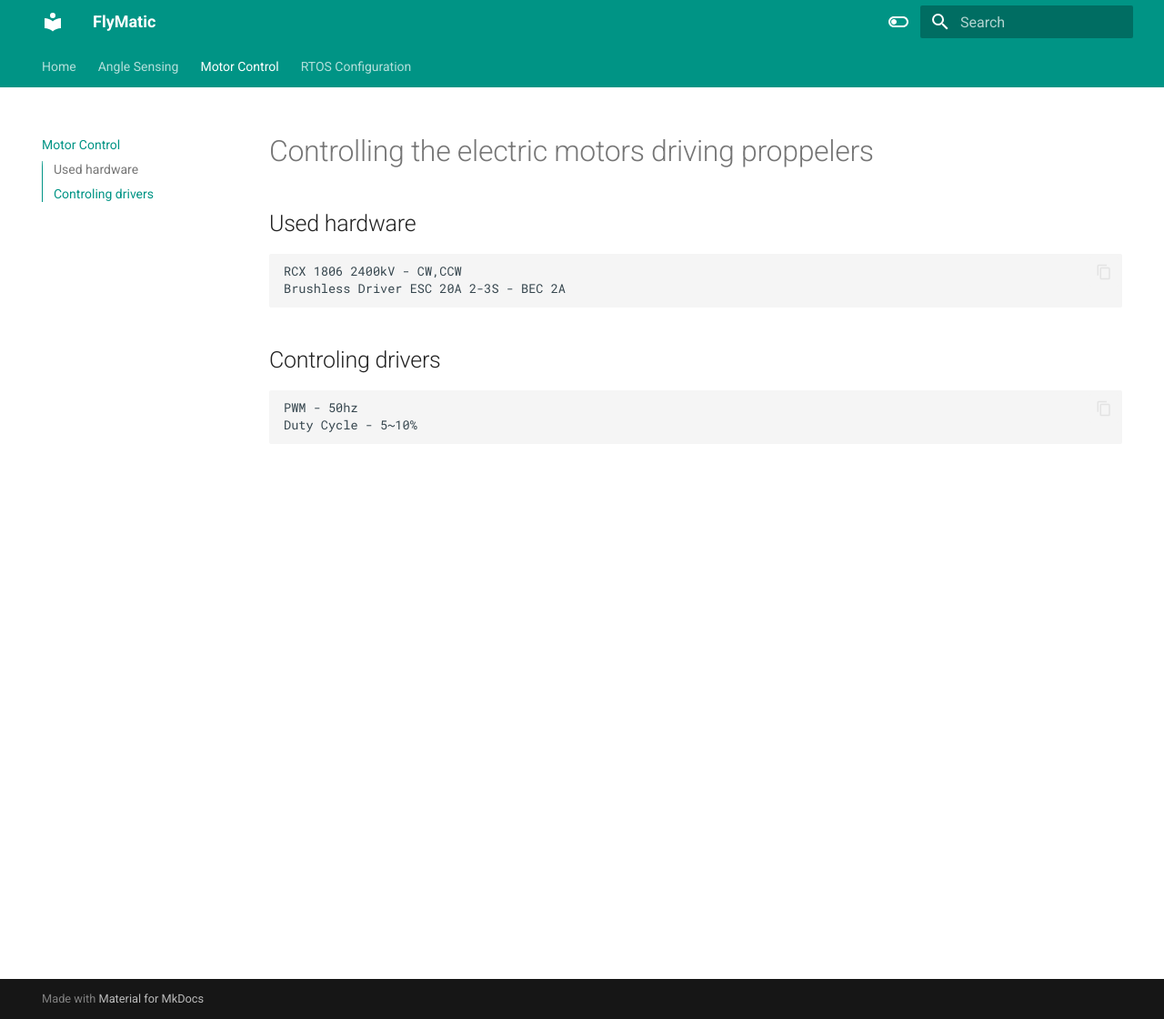
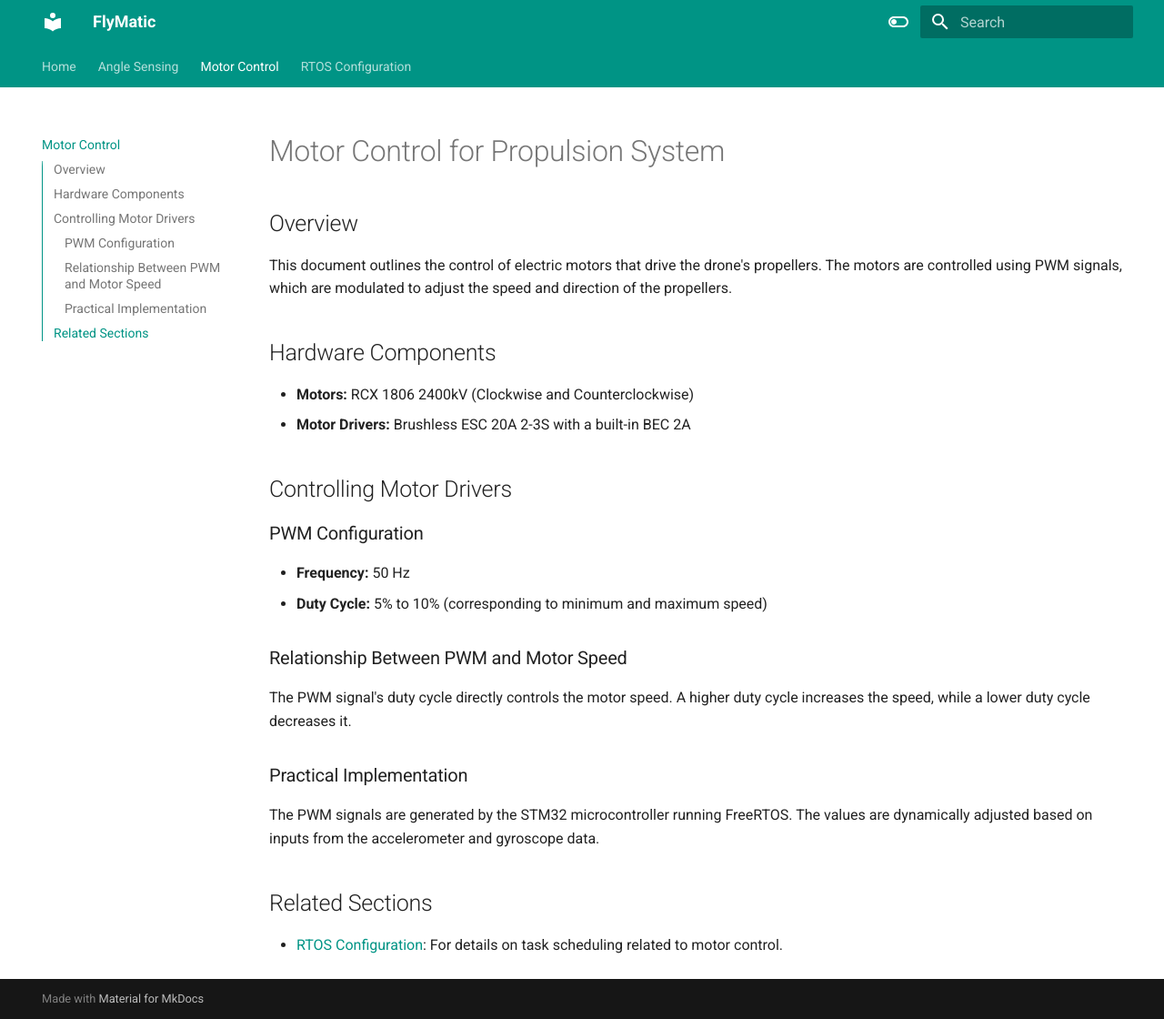
Before and after one commit to inpgbburda/FlyMatic, an MkDocs documentation site: the page built from docs/motor_control.md, in a window 1280 px wide and 1120 px high. Shown: the whole window at 91% size. Built offline with MkDocs 1.6.1 and Material for MkDocs 9.7.7, drawn with Linux system fonts in a browser that asks for light colours.

Commit message:
Refactor documentation and add LaTex formatting for formulas

```diff
--- a/docs/motor_control.md
+++ b/docs/motor_control.md
@@ -1,10 +1,23 @@
-# Controlling the electric motors driving proppelers
+# Motor Control for Propulsion System
 
-## Used hardware
-    RCX 1806 2400kV - CW,CCW
-    Brushless Driver ESC 20A 2-3S - BEC 2A
+## Overview
+This document outlines the control of electric motors that drive the drone's propellers. The motors are controlled using PWM signals, which are modulated to adjust the speed and direction of the propellers.
 
-## Controling drivers
+## Hardware Components
+- **Motors:** RCX 1806 2400kV (Clockwise and Counterclockwise)
+- **Motor Drivers:** Brushless ESC 20A 2-3S with a built-in BEC 2A
 
-    PWM - 50hz
-    Duty Cycle - 5~10%
+## Controlling Motor Drivers
+
+### PWM Configuration
+- **Frequency:** 50 Hz
+- **Duty Cycle:** 5% to 10% (corresponding to minimum and maximum speed)
+
+### Relationship Between PWM and Motor Speed
+The PWM signal's duty cycle directly controls the motor speed. A higher duty cycle increases the speed, while a lower duty cycle decreases it.
+
+### Practical Implementation
+The PWM signals are generated by the STM32 microcontroller running FreeRTOS. The values are dynamically adjusted based on inputs from the accelerometer and gyroscope data.
+
+## Related Sections
+- [RTOS Configuration](rtos.md): For details on task scheduling related to motor control.
--- a/mkdocs.yml
+++ b/mkdocs.yml
@@ -35,3 +35,7 @@ theme:
 plugins:
     - search
     - mermaid2
+markdown_extensions:
+  - pymdownx.arithmatex
+extra_javascript:
+  - https://cdn.jsdelivr.net/npm/mathjax@3/es5/tex-mml-chtml.js
```
Also changed, not shown: docs/angle_sensing.md (+18 -10 lines), docs/index.md (+11 -9 lines), docs/rtos.md (+17 -3 lines).
